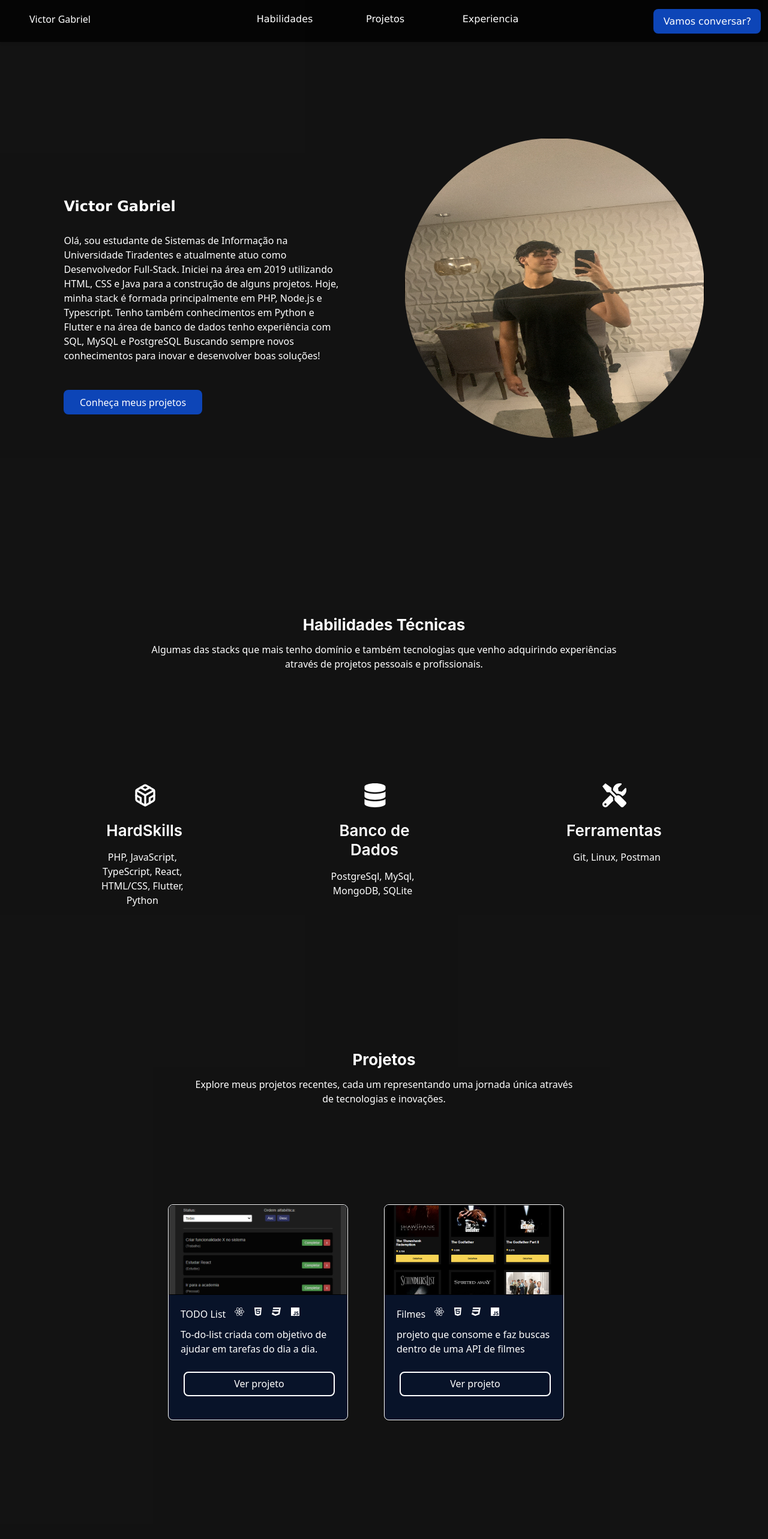
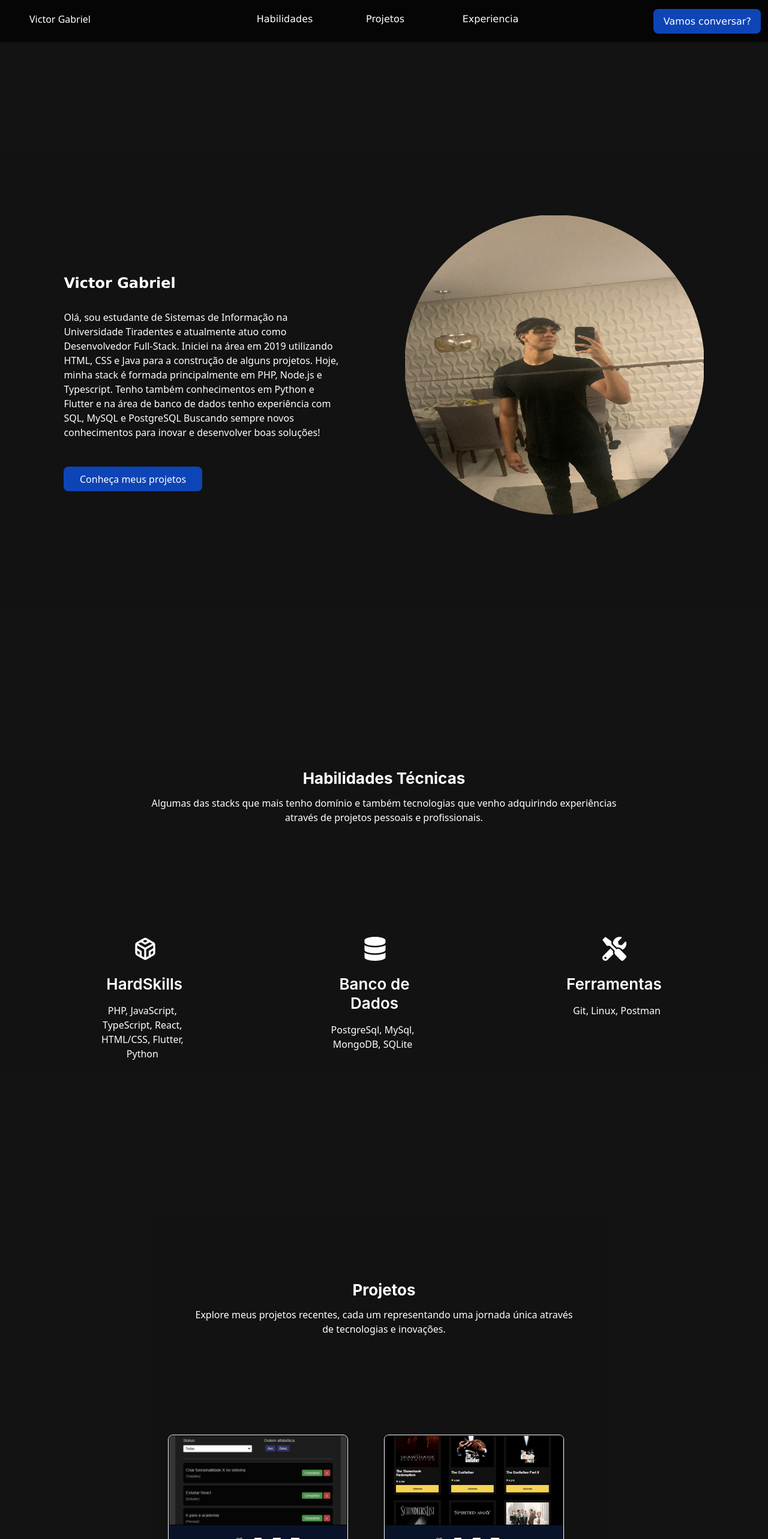
Before and after one commit to victorsota/portfolio, a React (Vite) app: page / in a window 1280 px wide. Shown: the top 2566 px of the page at 60% size. Built offline with nearby package versions, Linux system fonts and the light colour scheme.

Commit message:
feat: melhoria de espacamento entra abas

```diff
--- a/src/components/About.jsx
+++ b/src/components/About.jsx
@@ -5,7 +5,7 @@ import { Link } from "react-scroll";
 
 const About = () => {
   return (
-    <section id="about">
+    <section class="paginas" id="about">
       <div className="conteudo">
         <div className="textAbout">
           <div className="nome">Victor Gabriel</div>
--- a/src/components/Contact.jsx
+++ b/src/components/Contact.jsx
@@ -44,8 +44,8 @@ const Contact = () => {
   };
 
   return (
-    <section id="contact">
-      <div className="titulo contactme">Vamos conversar?</div>
+    <section class="paginas" id="contact">
+      <div className="titulo-contactme">Vamos conversar?</div>
       <form onSubmit={handleSubmit} className="form">
         <label htmlFor="email">Email:</label>
         <input
--- a/src/components/Experience.jsx
+++ b/src/components/Experience.jsx
@@ -3,7 +3,7 @@ import exp from "../img/exp.png";
 
 const Experience = () => {
   return (
-    <section id="experience">
+    <section class="paginas" id="experience">
       <div className="tituloex">Experiencia</div>
       <div className="conteudo">
         <div className="profile-containerex">
@@ -18,9 +18,6 @@ const Experience = () => {
           <div className="nomeex">Desenvolvedor FullStack</div>
           <br></br>
           <div className="about">
-            Companhia de Saneamento de Sergipe{" "}
-            <a class="data">/abril 2022 - o momento/ </a>
-            <p></p>
             Atualmente, sou Dev. Full Stack na Companhia de Saneamento de
             Sergipe (Deso). Iniciei minha jornada em 2022 e tive a oportunidade
             de passar por diversos projetos importantes para a empresa. Atuei
--- a/src/components/Projects.jsx
+++ b/src/components/Projects.jsx
@@ -9,7 +9,7 @@ import { IoLogoJavascript } from "react-icons/io5";
 
 const Projects = () => {
   return (
-    <section id="projects">
+    <section class="paginas" id="projects">
       <div class="contenttitle">
         <div className="titulo">Projetos</div>
         <div class="subtitulo">
--- a/src/components/Skills.jsx
+++ b/src/components/Skills.jsx
@@ -2,25 +2,10 @@ import "../styles/skills.css";
 import { FiCodesandbox } from "react-icons/fi";
 import { FaDatabase } from "react-icons/fa";
 import { FaTools } from "react-icons/fa";
-import { FaPhp } from "react-icons/fa";
-import { FaNodeJs } from "react-icons/fa";
-import { FaPython } from "react-icons/fa";
-import { FaHtml5 } from "react-icons/fa";
-import { FaCss3 } from "react-icons/fa";
-import { FaReact } from "react-icons/fa";
-import { IoLogoJavascript } from "react-icons/io5";
-import { FaVuejs } from "react-icons/fa";
-import { RiFlutterFill } from "react-icons/ri";
-import { BiLogoPostgresql } from "react-icons/bi";
-import { BiLogoMongodb } from "react-icons/bi";
-import { TbBrandMysql } from "react-icons/tb";
-import { FaGit } from "react-icons/fa6";
-import { FaLinux } from "react-icons/fa6";
-import { SiPostman } from "react-icons/si";
 
 const Skills = () => {
   return (
-    <section id="skills">
+    <section class="paginas" id="skills">
       <div class="contenttitle">
         <div className="titulo">Habilidades Técnicas</div>
         <div class="subtitulo">
--- a/src/styles/form.css
+++ b/src/styles/form.css
@@ -13,6 +13,16 @@
   color: white;
   font-size: 16px;
   font-weight: normal;
+}
+
+.titulo-contactme {
+  color: #ffffff;
+  width: 100%;
+  margin-top: 5%;
+  font-family: Inter;
+  font-size: 26px;
+  letter-spacing: 0em;
+  text-align: center;
 }
 
 label {
@@ -41,6 +51,7 @@ label {
   align-items: center;
   justify-content: center;
   margin-left: 146px;
+  font-weight: normal;
 }
 
 input[type="email"],
--- a/src/styles/style.css
+++ b/src/styles/style.css
@@ -71,6 +71,10 @@ nav {
   position: relative; /* Adiciona posição relativa */
 }
 
+.paginas {
+  margin-top: 10%;
+}
+
 .custom-button:hover {
   background-color: #0a51a3; /* Altera a cor de fundo no hover */
 }
```
